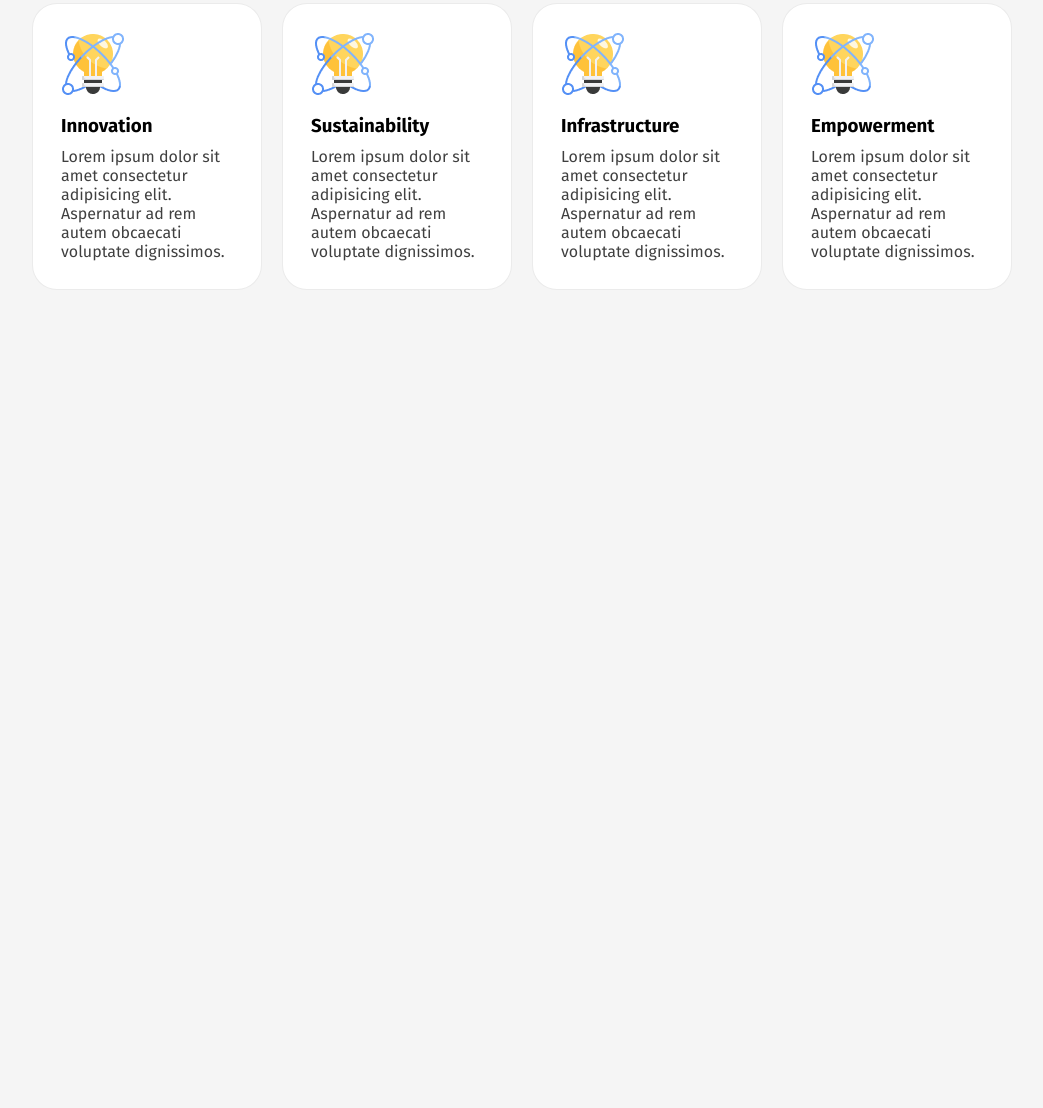
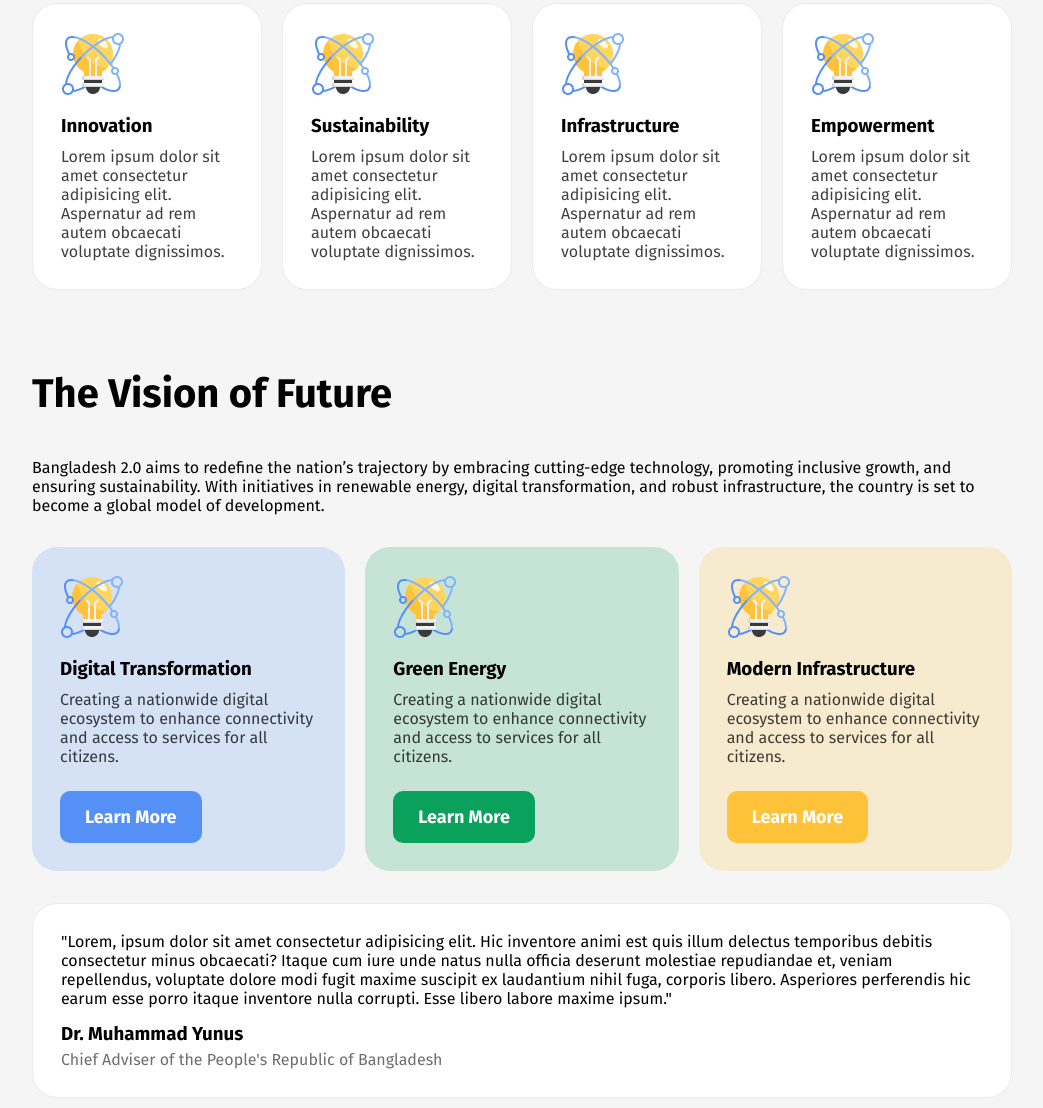
Before and after one commit to jubayerAshrafMahin/New-Bangladesh, a plain HTML site: page index.html in a window 1280 px wide. Shown: the part 961-2069 px from the top of the page, without its empty margins (118-1161 px from the left). Before the commit the page ends 1331 px from the top, so only its background shows below. Drawn offline with Linux system fonts and the light colour scheme.

Commit message:
completed section 3

```diff
--- a/index.html
+++ b/index.html
@@ -1,5 +1,6 @@
 <!DOCTYPE html>
 <html lang="en">
+
 <head>
     <meta charset="UTF-8">
     <meta name="viewport" content="width=device-width, initial-scale=1.0">
@@ -7,6 +8,7 @@
     <link rel="shortcut icon" href="assets/hero.png" type="image/x-icon">
     <link rel="stylesheet" href="styles.css">
 </head>
+
 <body>
     <header>
         <p class="title">Bangladesh 2.0</p>
@@ -32,20 +34,57 @@
                 <div class="cards">
                     <img class="cardIcon" src="assets/card-icon.png" alt="Card Icon">
                     <h3 class="cardTitle">Innovation</h3>
-                    <p class="cardSubtitle">Lorem ipsum dolor sit amet consectetur adipisicing elit. Aspernatur ad rem autem obcaecati voluptate dignissimos.</p>
+                    <p class="cardSubtitle">Lorem ipsum dolor sit amet consectetur adipisicing elit. Aspernatur ad rem
+                        autem obcaecati voluptate dignissimos.</p>
                 </div>
                 <div class="cards"><img class="cardIcon" src="assets/card-icon.png" alt="Card Icon">
                     <h3 class="cardTitle">Sustainability</h3>
-                    <p class="cardSubtitle">Lorem ipsum dolor sit amet consectetur adipisicing elit. Aspernatur ad rem autem obcaecati voluptate dignissimos.</p>
+                    <p class="cardSubtitle">Lorem ipsum dolor sit amet consectetur adipisicing elit. Aspernatur ad rem
+                        autem obcaecati voluptate dignissimos.</p>
                 </div>
                 <div class="cards"><img class="cardIcon" src="assets/card-icon.png" alt="Card Icon">
                     <h3 class="cardTitle">Infrastructure</h3>
-                    <p class="cardSubtitle">Lorem ipsum dolor sit amet consectetur adipisicing elit. Aspernatur ad rem autem obcaecati voluptate dignissimos.</p>
+                    <p class="cardSubtitle">Lorem ipsum dolor sit amet consectetur adipisicing elit. Aspernatur ad rem
+                        autem obcaecati voluptate dignissimos.</p>
                 </div>
                 <div class="cards"><img class="cardIcon" src="assets/card-icon.png" alt="Card Icon">
                     <h3 class="cardTitle">Empowerment</h3>
-                    <p class="cardSubtitle">Lorem ipsum dolor sit amet consectetur adipisicing elit. Aspernatur ad rem autem obcaecati voluptate dignissimos.</p>
+                    <p class="cardSubtitle">Lorem ipsum dolor sit amet consectetur adipisicing elit. Aspernatur ad rem
+                        autem obcaecati voluptate dignissimos.</p>
                 </div>
+            </div>
+        </div>
+        <div class="section3">
+            <p class="title innerTitle">The Vision of Future</p>
+            <p class="subtitle">Bangladesh 2.0 aims to redefine the nation’s trajectory by embracing cutting-edge
+                technology, promoting inclusive growth, and ensuring sustainability. With initiatives in renewable
+                energy, digital transformation, and robust infrastructure, the country is set to become a global model
+                of development.</p>
+            <div class="cardHolder cardHolder2">
+                <div class="cards card1">
+                    <img class="cardIcon" src="assets/card-icon.png" alt="Card Icon">
+                    <h3 class="cardTitle">Digital Transformation</h3>
+                    <p class="cardSubtitle">Creating a nationwide digital ecosystem to enhance connectivity and access
+                        to services for all citizens.</p>
+                    <button class="cardBtn1">Learn More</button>
+                </div>
+                <div class="cards card2"><img class="cardIcon" src="assets/card-icon.png" alt="Card Icon">
+                    <h3 class="cardTitle">Green Energy</h3>
+                    <p class="cardSubtitle">Creating a nationwide digital ecosystem to enhance connectivity and access
+                        to services for all citizens.</p>
+                    <button class="cardBtn2">Learn More</button>
+                </div>
+                <div class="cards card3"><img class="cardIcon" src="assets/card-icon.png" alt="Card Icon">
+                    <h3 class="cardTitle">Modern Infrastructure</h3>
+                    <p class="cardSubtitle">Creating a nationwide digital ecosystem to enhance connectivity and access
+                        to services for all citizens.</p>
+                    <button class="cardBtn3">Learn More</button>
+                </div>
+            </div>
+            <div class="adviserQuoteHolder cards">
+                <p class="adviserQuote">"Lorem, ipsum dolor sit amet consectetur adipisicing elit. Hic inventore animi est quis illum delectus temporibus debitis consectetur minus obcaecati? Itaque cum iure unde natus nulla officia deserunt molestiae repudiandae et, veniam repellendus, voluptate dolore modi fugit maxime suscipit ex laudantium nihil fuga, corporis libero. Asperiores perferendis hic earum esse porro itaque inventore nulla corrupti. Esse libero labore maxime ipsum." </p>
+                <h3 class="cardTitle adviserName">Dr. Muhammad Yunus</h3>
+                <p class="adviserBD">Chief Adviser of the People's Republic of Bangladesh</p>
             </div>
         </div>
 
@@ -55,4 +94,5 @@
     </footer>
 
 </body>
+
 </html>
--- a/styles.css
+++ b/styles.css
@@ -88,3 +88,55 @@ button{
     color: 0e0e0e;
     opacity: 0.75;
 }
+
+.card2{
+    background-color: #C6E4D6;
+    border: none;
+}
+.card1{
+    background-color: rgba(84, 143, 245, 0.2);
+    border: none;
+}
+.card3{
+    background-color: #F7EBCF;
+    border: none;
+}
+.cardBtn1{
+    background-color: #5490F5;
+    border: none;
+    margin: 25px 0 0 0;
+    color: white;
+}
+.cardBtn2{
+    background-color: #09A15C;
+    border: none;
+    margin: 25px 0 0 0;
+    color: white;
+}
+.cardBtn3{
+    background-color: #FFC239;
+    border: none;
+    margin: 25px 0 0 0;
+    color: white;
+}
+.innerTitle{
+    margin: 0 0 40px 0;
+}
+.adviserQuote{
+    margin: 0 0 15px 0;
+}
+.adviserName{
+    margin: 0 0 5px 0;
+}
+.adviserBD{
+    color: rgb(14, 14, 14, 0.6);
+}
+.cardHolder2{
+    margin: 0 0 32px 0;
+}
+.section3>.subtitle{
+    margin:0 0 32px 0;
+}
+.section3{
+    margin: 0 0 80px 0;
+}
```
